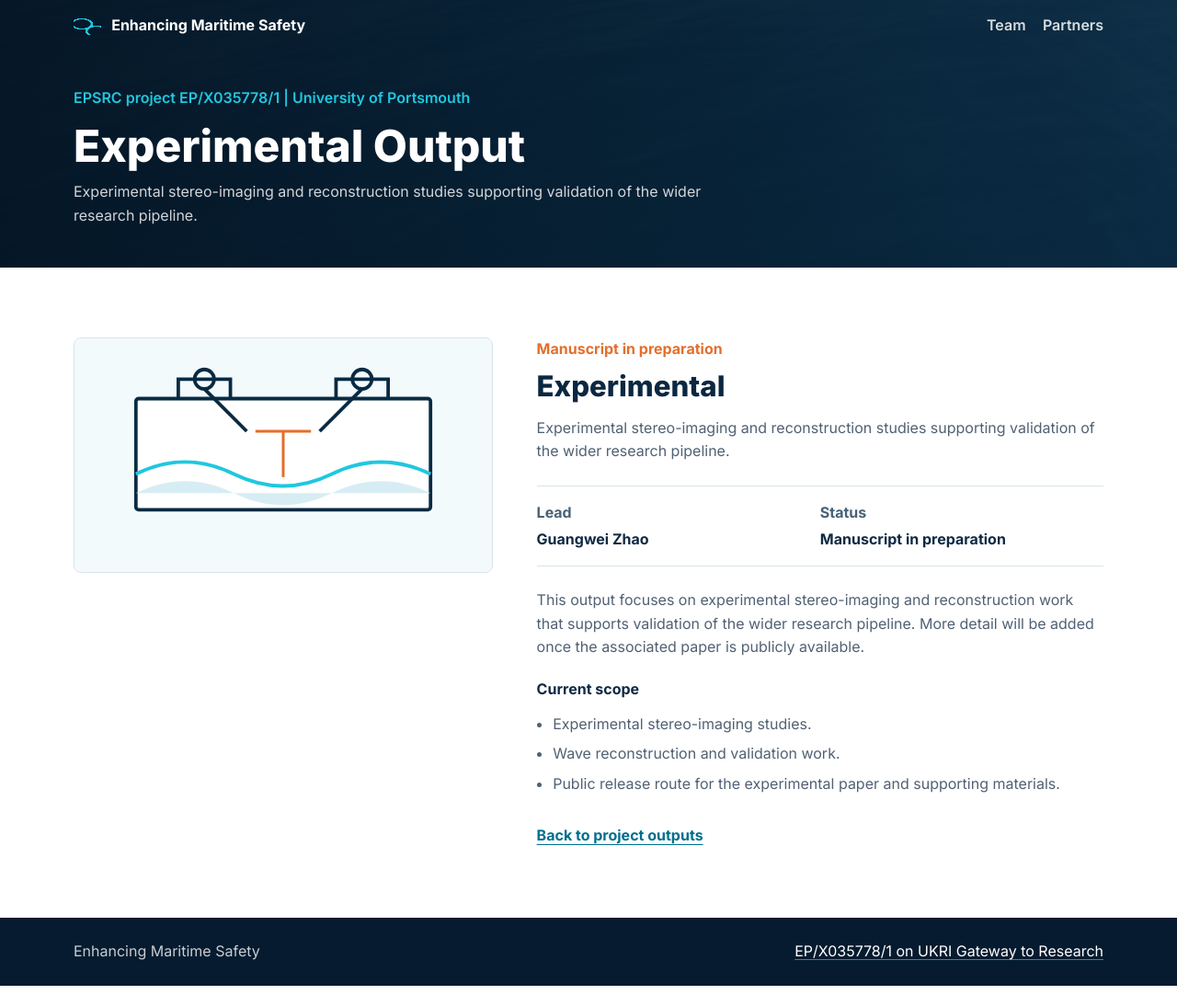
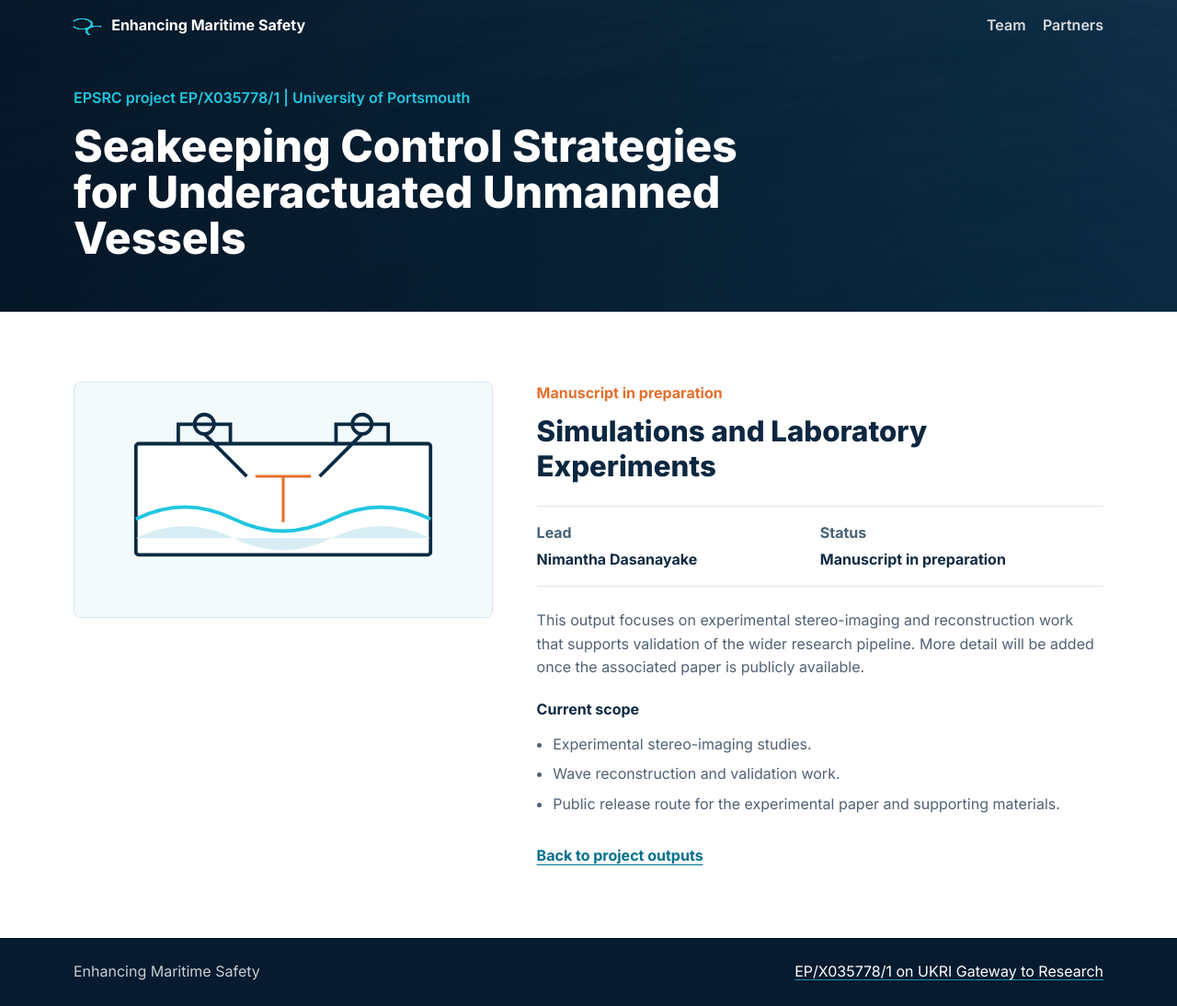
Before and after one commit to stereoocean/stereoocean.github.io, a Jekyll site: the page built from _outputs/new.md, in a window 1280 px wide. Shown: the whole page at 92% size. Built offline with Jekyll 4.4.1, drawn with Linux system fonts in a browser that asks for light colours; before the commit the page ends 1072 px from its top, so only the background shows below that.

Commit message:
Update new.md

```diff
--- a/_outputs/new.md
+++ b/_outputs/new.md
@@ -1,11 +1,11 @@
 ---
-title: Experimental Output
-output_title: Experimental
-lead: Guangwei Zhao
+title: Seakeeping Control Strategies for Underactuated Unmanned Vessels
+output_title: Simulations and Laboratory Experiments
+lead: Nimantha Dasanayake
 status: Manuscript in preparation
 image: /assets/img/outputs/experimental.svg
 order: 4
-description: Experimental stereo-imaging and reconstruction studies supporting validation of the wider research pipeline.
+description:
 ---
 
 This output focuses on experimental stereo-imaging and reconstruction work that
```
